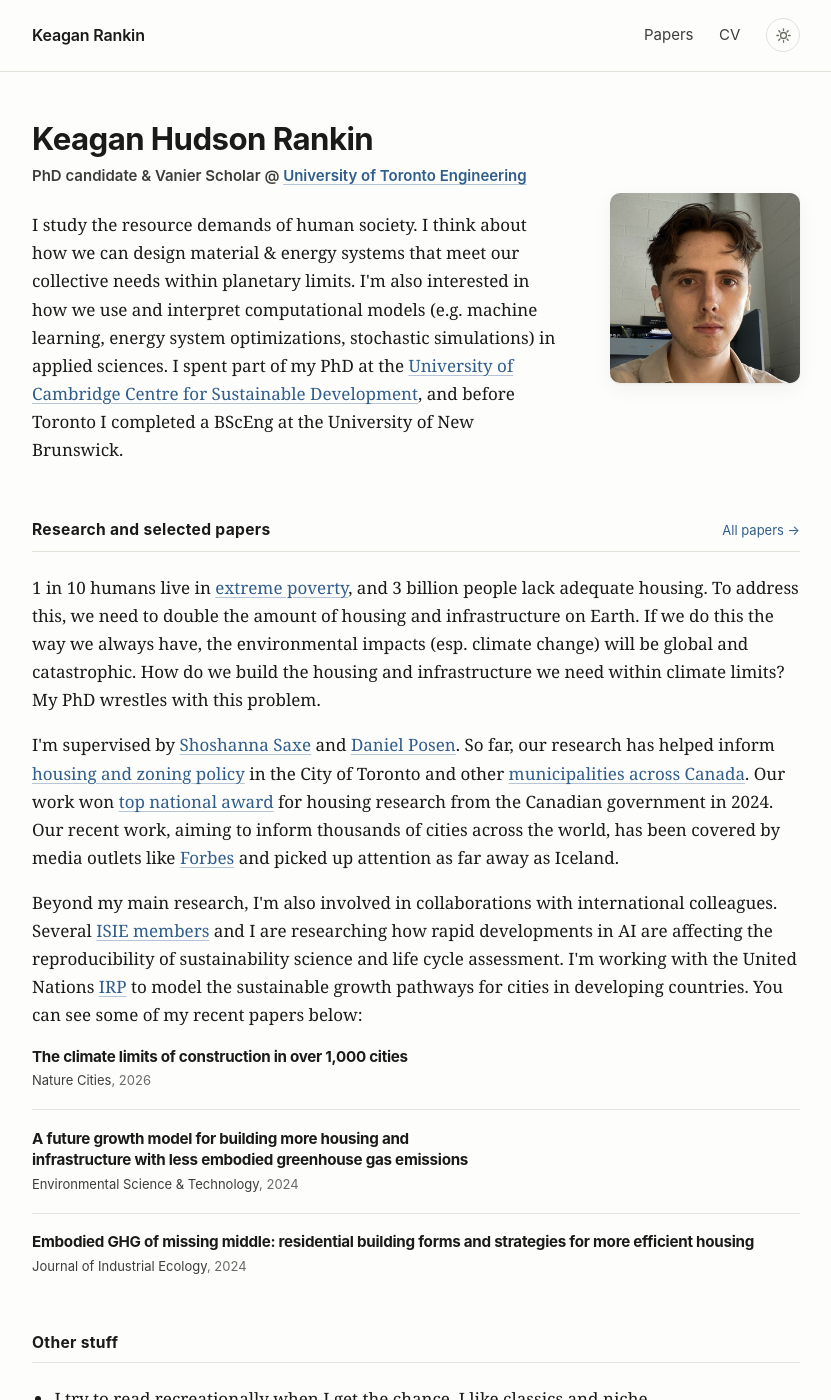
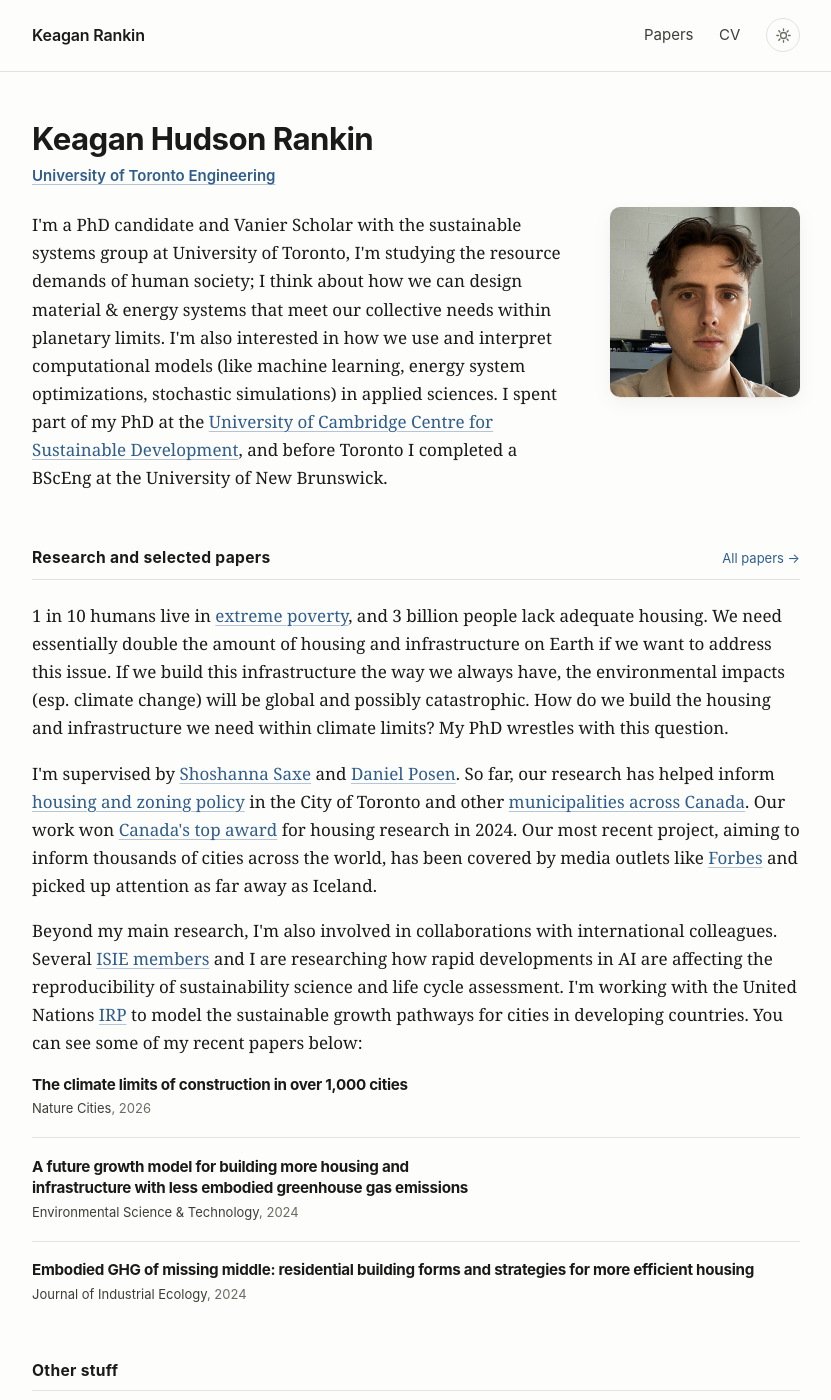
Before and after one commit to KeaganHRankin/KeaganHRankin.github.io, a Jekyll site: the page built from index.html, in a window 1280 px wide and 1400 px high. Shown: the whole window, without its empty margins (224-1055 px from the left). Built offline with Jekyll 4.4.1, drawn with Linux system fonts in a browser that asks for light colours.

Commit message:
some landing text changes

```diff
--- a/index.html
+++ b/index.html
@@ -10,13 +10,14 @@ description: >-
 <section class="hero">
   <div class="hero__intro">
     <h1 class="hero__name">Keagan Hudson Rankin</h1>
-    <p class="hero__tagline">PhD candidate &amp; Vanier Scholar @ <a href="{{ site.research_group }}" target="_blank" rel="noopener">University of Toronto Engineering</a>
+    <p class="hero__tagline"><a href="{{ site.research_group }}" target="_blank" rel="noopener">University of Toronto Engineering</a>
     </p>
       <div class="prose home-prose">
     <p>
-      I study the resource demands of human society.
+      I'm a PhD candidate and Vanier Scholar with the sustainable systems group at University of Toronto,
+      I'm studying the resource demands of human society;
       I think about how we can design material &amp; energy systems that meet our collective needs within planetary limits.
-      I'm also interested in how we use and interpret computational models (e.g. machine learning,
+      I'm also interested in how we use and interpret computational models (like machine learning,
       energy system optimizations, stochastic simulations) in applied sciences.
       I spent part of my PhD at the <a href="https://www-csd.eng.cam.ac.uk/" target="_blank" rel="noopener">University of Cambridge Centre for Sustainable Development</a>,
       and before Toronto I completed a BScEng at the University of New Brunswick.
@@ -63,17 +64,17 @@ description: >-
 
     <p>
       1 in 10 humans live in <a href="https://www.gapminder.org/fw/income-levels/" target="_blank" rel="noopener">extreme poverty</a>, and 3 billion people lack
-      adequate housing. To address this, we need to double the amount of housing and infrastructure on Earth. If we do this the way we always have, the environmental impacts
-      (esp. climate change) will be global and catastrophic. How do we build the housing and infrastructure we need within climate limits? My PhD wrestles with this problem.
+      adequate housing. We need essentially double the amount of housing and infrastructure on Earth if we want to address this issue. If we build this infrastructure the way we always have, the environmental impacts
+      (esp. climate change) will be global and possibly catastrophic. How do we build the housing and infrastructure we need within climate limits? My PhD wrestles with this question.
     </p>
     <p>
       I'm supervised by <a href="https://civmin.utoronto.ca/home/about-us/directory/professors/shoshanna-saxe/" target="_blank" rel="noopener">Shoshanna Saxe</a>
       and <a href="https://civmin.utoronto.ca/home/about-us/directory/professors/daniel-posen/" target="_blank" rel="noopener">Daniel Posen</a>.
       So far, our research has helped inform <a href="https://www.toronto.ca/city-government/planning-development/planning-studies-initiatives/expanding-housing-options/" target="_blank" rel="noopener">housing and zoning policy</a>
       in the City of Toronto and other <a href="https://measuringmainstreets.ca/reports/tod/embodied-carbon" target="_blank" rel="noopener">municipalities across Canada</a>.
-      Our work won <a href="https://www.cmhc-schl.gc.ca/professionals/project-funding-and-mortgage-financing/funding-programs/all-funding-programs/housing-research-awards/gold-roof-award-for-housing-research" target="_blank" rel="noopener">top national award</a>
-      for housing research from the Canadian government in 2024.
-      Our recent work, aiming to inform thousands of cities across the world, has been covered by media outlets like <a href="https://www.forbes.com/sites/lauriewinkless/2026/02/15/urban-construction-boom-threatens-climate-goals/" target="_blank" rel="noopener">Forbes</a>
+      Our work won <a href="https://www.cmhc-schl.gc.ca/professionals/project-funding-and-mortgage-financing/funding-programs/all-funding-programs/housing-research-awards/gold-roof-award-for-housing-research" target="_blank" rel="noopener">Canada's top award</a>
+      for housing research in 2024.
+      Our most recent project, aiming to inform thousands of cities across the world, has been covered by media outlets like <a href="https://www.forbes.com/sites/lauriewinkless/2026/02/15/urban-construction-boom-threatens-climate-goals/" target="_blank" rel="noopener">Forbes</a>
       and picked up attention as far away as Iceland.
     </p>
 
```
